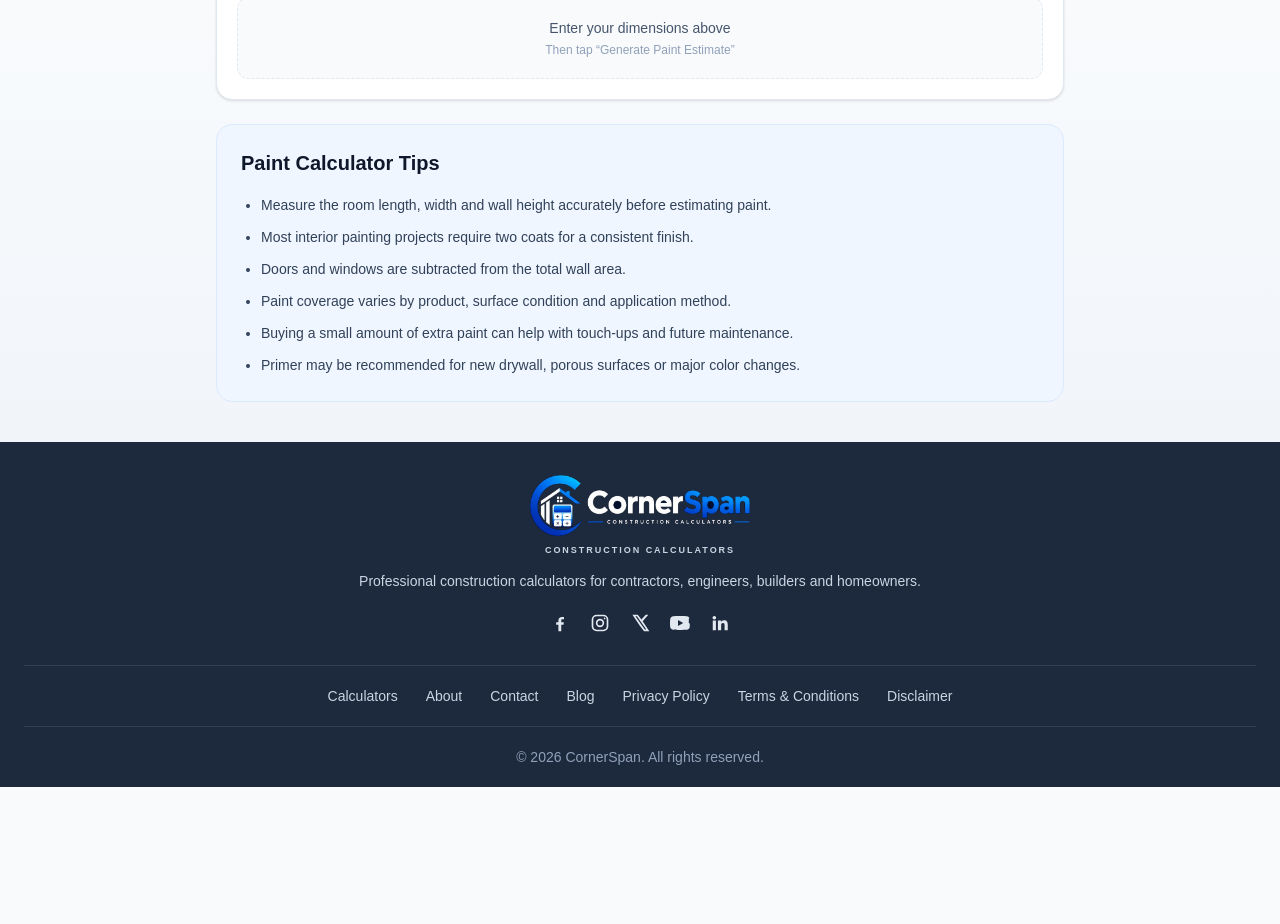
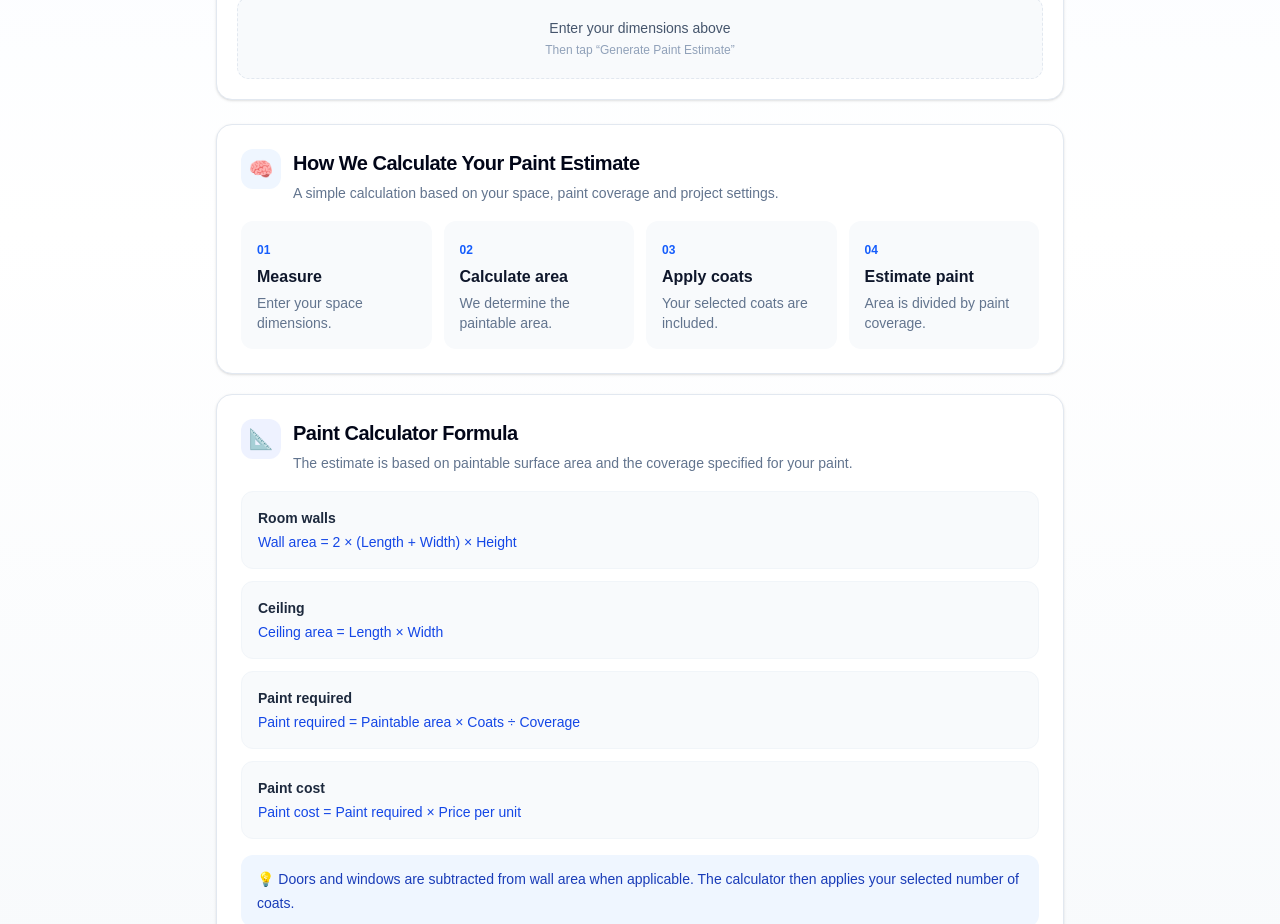
Before and after one commit to km7max-cmd/cornerspan, a Next.js app: page /calculators/paint in a window 1280 px wide. Shown: the part 1300-2224 px from the top of the page. Before the commit the page ends 2087 px from the top, so only its background shows below. Built offline with nearby package versions, Linux system fonts and the light colour scheme.

Commit message:
Replace PaintTips component with PaintGuide

```diff
--- a/app/calculators/paint/PaintCalculator.tsx
+++ b/app/calculators/paint/PaintCalculator.tsx
@@ -5,7 +5,7 @@ import { useState } from "react";
 import Breadcrumb from "../../../components/Breadcrumb";
 import PaintInputs from "./components/PaintInputs";
 import PaintResults from "./components/PaintResults";
-import PaintTips from "./components/PaintTips";
+import PaintGuide from "./components/PaintGuide";
 import { calculatePaint } from "./utils/calculations";
 
 type CurrencyCode =
@@ -259,7 +259,7 @@ export default function PaintCalculator() {
           currencySymbol={currencySymbol}
         />
 
-        <PaintTips />
+        <PaintGuide />
 
       </div>
     </main>
```
